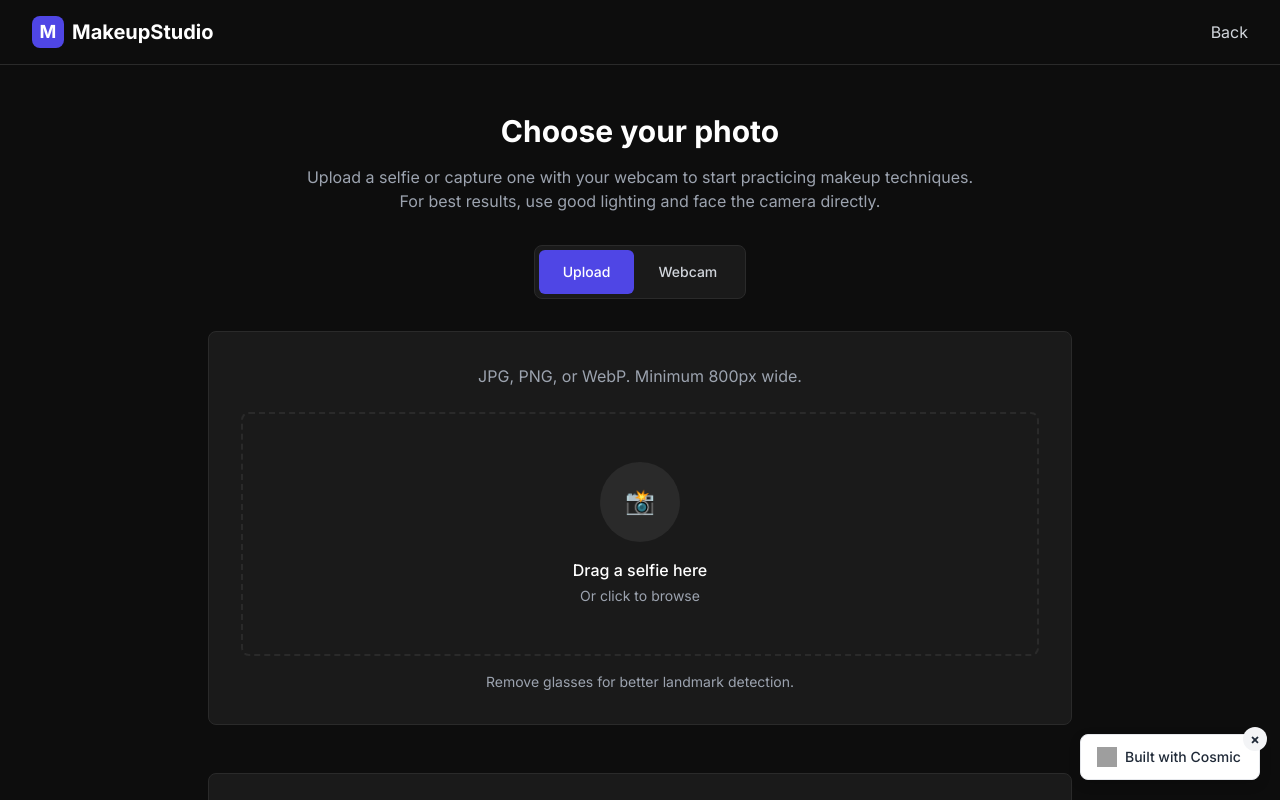
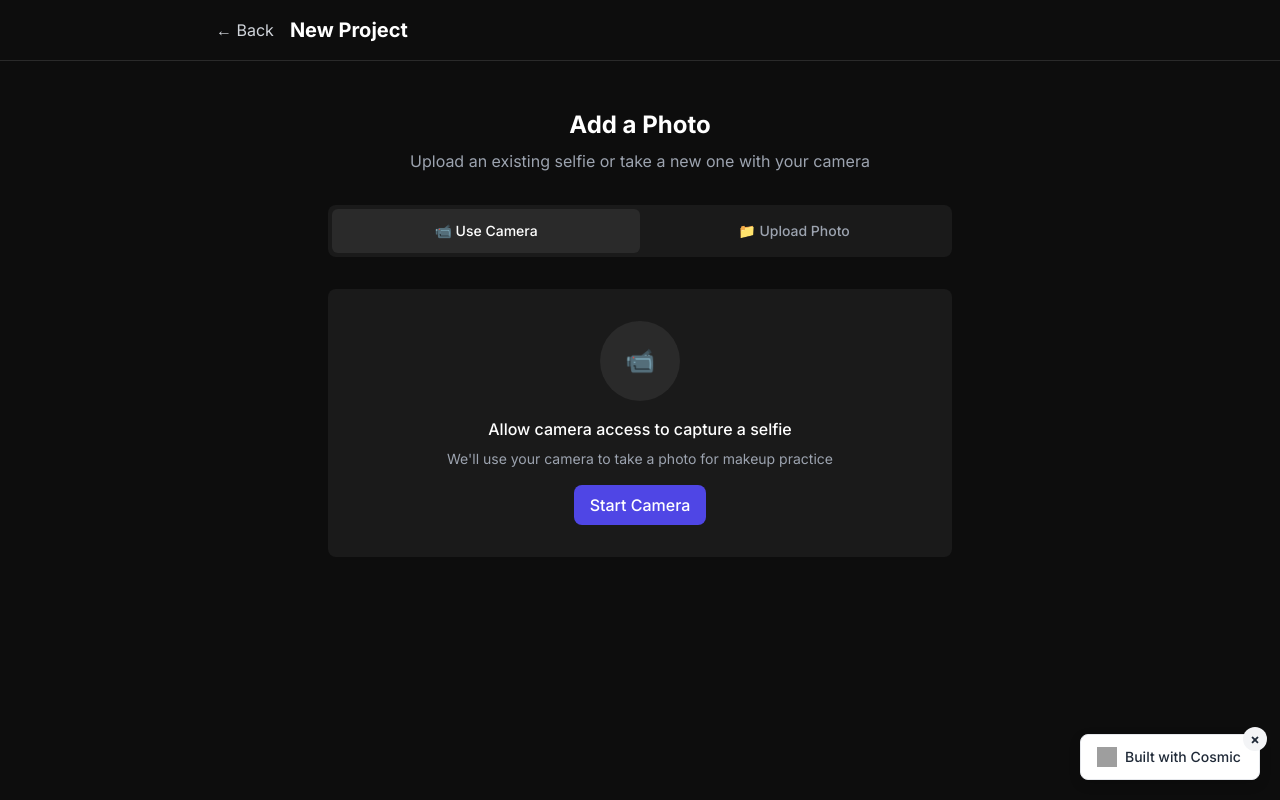
Before and after one commit to cosmic-community/makeupstudio, a Next.js app: page /new in a window 1280 px wide. Shown: the top 800 px of the page. Built offline with nearby package versions, Linux system fonts and the light colour scheme; grey boxes are pictures that could not be loaded.

Commit message:
Fix editor loading issues after photo capture

```diff
--- a/app/new/page.tsx
+++ b/app/new/page.tsx
@@ -1,154 +1,166 @@
 'use client'
 
-import { useState } from 'react'
+import { useState, useCallback } from 'react'
 import { useRouter } from 'next/navigation'
-import Link from 'next/link'
+import WebcamCapture from '@/components/WebcamCapture'
 import PhotoUpload from '@/components/PhotoUpload'
-import WebcamCapture from '@/components/WebcamCapture'
-
-type TabType = 'upload' | 'webcam'
 
 export default function NewProjectPage() {
-  const [activeTab, setActiveTab] = useState<TabType>('upload')
   const [selectedPhoto, setSelectedPhoto] = useState<File | null>(null)
+  const [photoMethod, setPhotoMethod] = useState<'webcam' | 'upload'>('webcam')
+  const [isProcessing, setIsProcessing] = useState(false)
   const router = useRouter()
 
-  const handlePhotoSelected = (photo: File) => {
-    setSelectedPhoto(photo)
+  const handlePhotoSelected = useCallback(async (photo: File | null) => {
+    if (!photo) {
+      setSelectedPhoto(null)
+      return
     }
 
-  const handleContinue = async () => {
+    setSelectedPhoto(photo)
+  }, [])
+
+  const handleContinue = useCallback(async () => {
     if (!selectedPhoto) return
 
-    // Create a new project ID
-    const projectId = `project_${Date.now()}`
+    setIsProcessing(true)
 
-    // Store photo in IndexedDB (simplified for demo)
+    try {
+      // Generate unique project ID
+      const projectId = `project_${Date.now()}_${Math.random().toString(36).substr(2, 9)}`
+
+      // Convert file to data URL for storage
       const reader = new FileReader()
-    reader.onload = () => {
+      reader.onload = async (e) => {
+        if (e.target?.result) {
           try {
-        localStorage.setItem(`photo_${projectId}`, reader.result as string)
+            // Store photo data in localStorage
+            const photoDataUrl = e.target.result as string
+            localStorage.setItem(`photo_${projectId}`, photoDataUrl)
+
+            // Store photo metadata
+            const photoMetadata = {
+              id: `photo_${projectId}`,
+              source: photoMethod,
+              filename: selectedPhoto.name,
+              size: selectedPhoto.size,
+              type: selectedPhoto.type,
+              capturedAt: new Date().toISOString(),
+              width: 0, // Will be determined when loading in editor
+              height: 0
+            }
+            localStorage.setItem(`photo_metadata_${projectId}`, JSON.stringify(photoMetadata))
+
+            // Navigate to editor
             router.push(`/editor/${projectId}`)
           } catch (error) {
             console.error('Error storing photo:', error)
+            alert('Failed to save photo. Please try again.')
+            setIsProcessing(false)
           }
         }
+      }
+      reader.onerror = () => {
+        console.error('Error reading file')
+        alert('Failed to process photo. Please try again.')
+        setIsProcessing(false)
+      }
+
       reader.readAsDataURL(selectedPhoto)
+    } catch (error) {
+      console.error('Error processing photo:', error)
+      alert('Failed to process photo. Please try again.')
+      setIsProcessing(false)
     }
+  }, [selectedPhoto, photoMethod, router])
 
   return (
     <div className="min-h-screen bg-studio-darker">
-      {/* Navigation */}
-      <nav className="border-b border-studio-gray">
-        <div className="max-w-7xl mx-auto px-4 sm:px-6 lg:px-8">
-          <div className="flex justify-between h-16">
-            <div className="flex items-center">
-              <Link href="/" className="flex items-center space-x-2">
-                <div className="w-8 h-8 bg-studio-accent rounded-lg flex items-center justify-center">
-                  <span className="text-white font-bold text-lg">M</span>
-                </div>
-                <span className="text-xl font-bold text-white">MakeupStudio</span>
-              </Link>
-            </div>
-
+      {/* Header */}
+      <div className="border-b border-studio-gray">
+        <div className="max-w-4xl mx-auto px-6 py-4">
+          <div className="flex items-center justify-between">
             <div className="flex items-center space-x-4">
-              <Link
-                href="/"
-                className="text-gray-300 hover:text-white transition-colors duration-200"
+              <button
+                onClick={() => router.push('/')}
+                className="text-gray-300 hover:text-white transition-colors"
               >
-                Back
-              </Link>
+                ← Back
+              </button>
+              <h1 className="text-xl font-bold text-white">New Project</h1>
             </div>
           </div>
         </div>
-      </nav>
+      </div>
 
       {/* Main Content */}
-      <div className="max-w-4xl mx-auto px-4 py-12">
+      <div className="max-w-2xl mx-auto px-6 py-12">
         <div className="text-center mb-8">
-          <h1 className="text-3xl font-bold text-white mb-4">Choose your photo</h1>
-          <p className="text-gray-400 max-w-2xl mx-auto">
-            Upload a selfie or capture one with your webcam to start practicing makeup techniques.
-            For best results, use good lighting and face the camera directly.
+          <h2 className="text-2xl font-bold text-white mb-2">Add a Photo</h2>
+          <p className="text-gray-400">
+            Upload an existing selfie or take a new one with your camera
           </p>
         </div>
 
-        {/* Tab Navigation */}
-        <div className="flex justify-center mb-8">
-          <div className="bg-studio-dark rounded-lg p-1 border border-studio-gray">
+        {/* Photo Method Tabs */}
+        <div className="flex bg-studio-dark rounded-lg p-1 mb-8">
           <button
-              onClick={() => setActiveTab('upload')}
-              className={`px-6 py-3 rounded-md text-sm font-medium transition-colors duration-200 ${
-                activeTab === 'upload'
-                  ? 'bg-studio-accent text-white'
-                  : 'text-gray-300 hover:text-white'
+            onClick={() => {
+              setPhotoMethod('webcam')
+              setSelectedPhoto(null)
+            }}
+            className={`flex-1 py-3 px-4 rounded-md text-sm font-medium transition-colors ${
+              photoMethod === 'webcam'
+                ? 'bg-studio-gray text-white'
+                : 'text-gray-400 hover:text-white'
             }`}
           >
-              Upload
+            📹 Use Camera
           </button>
           <button
-              onClick={() => setActiveTab('webcam')}
-              className={`px-6 py-3 rounded-md text-sm font-medium transition-colors duration-200 ${
-                activeTab === 'webcam'
-                  ? 'bg-studio-accent text-white'
-                  : 'text-gray-300 hover:text-white'
+            onClick={() => {
+              setPhotoMethod('upload')
+              setSelectedPhoto(null)
+            }}
+            className={`flex-1 py-3 px-4 rounded-md text-sm font-medium transition-colors ${
+              photoMethod === 'upload'
+                ? 'bg-studio-gray text-white'
+                : 'text-gray-400 hover:text-white'
             }`}
           >
-              Webcam
+            📁 Upload Photo
           </button>
         </div>
-        </div>
 
-        {/* Tab Content */}
-        <div className="bg-studio-dark rounded-lg border border-studio-gray p-8">
-          {activeTab === 'upload' && (
-            <div>
-              <div className="text-center mb-6">
-                <p className="text-gray-400">JPG, PNG, or WebP. Minimum 800px wide.</p>
-              </div>
+        {/* Photo Capture/Upload */}
+        <div className="bg-studio-dark rounded-lg p-8 mb-8">
+          {photoMethod === 'webcam' ? (
+            <WebcamCapture
+              onPhotoSelected={handlePhotoSelected}
+              selectedPhoto={selectedPhoto}
+            />
+          ) : (
             <PhotoUpload
               onPhotoSelected={handlePhotoSelected}
               selectedPhoto={selectedPhoto}
             />
-            </div>
-          )}
-
-          {activeTab === 'webcam' && (
-            <div>
-              <div className="text-center mb-6">
-                <p className="text-gray-400">Good lighting, face centered, neutral expression.</p>
-              </div>
-              <WebcamCapture
-                onPhotoSelected={handlePhotoSelected}
-                selectedPhoto={selectedPhoto}
-              />
-            </div>
           )}
         </div>
 
         {/* Continue Button */}
         {selectedPhoto && (
-          <div className="flex justify-center mt-8">
+          <div className="text-center">
             <button
               onClick={handleContinue}
-              className="studio-button text-lg px-8 py-3"
+              disabled={isProcessing}
+              className={`studio-button text-lg px-8 py-4 ${
+                isProcessing ? 'opacity-50 cursor-not-allowed' : ''
+              }`}
             >
-              Continue to Editor
+              {isProcessing ? 'Processing...' : 'Continue to Editor'}
             </button>
           </div>
         )}
-
-        {/* Helper Tips */}
-        <div className="mt-12 p-6 bg-studio-dark rounded-lg border border-studio-gray">
-          <h3 className="text-white font-medium mb-4">Tips for best results:</h3>
-          <ul className="space-y-2 text-gray-400">
-            <li>• Remove glasses for better landmark detection</li>
-            <li>• Use even lighting - avoid harsh shadows</li>
-            <li>• Face the camera directly with a neutral expression</li>
-            <li>• Keep hair away from your face</li>
-            <li>• Minimum 800px width for crisp results</li>
-          </ul>
-        </div>
       </div>
     </div>
   )
```
Also changed, not shown: app/editor/[id]/page.tsx (+63 -16 lines), components/WebcamCapture.tsx (+33 -16 lines). Lines whose indentation alone changed are shown as unchanged.
